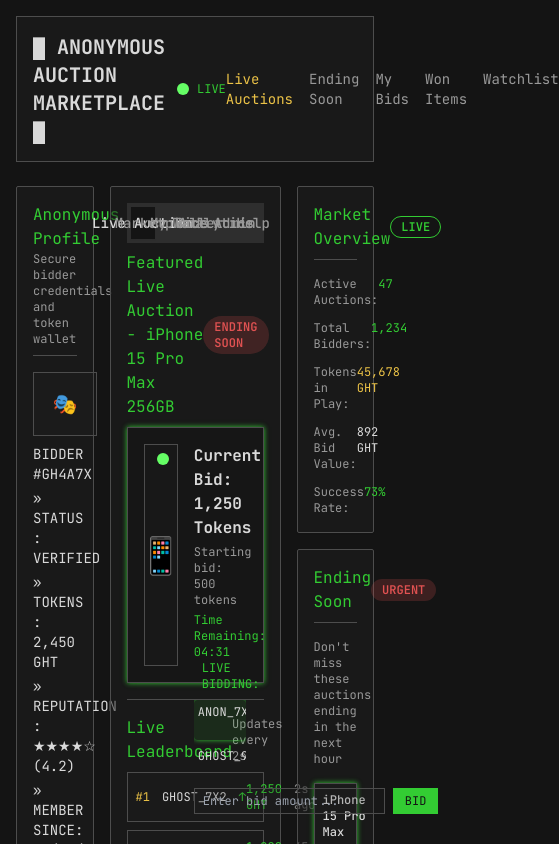
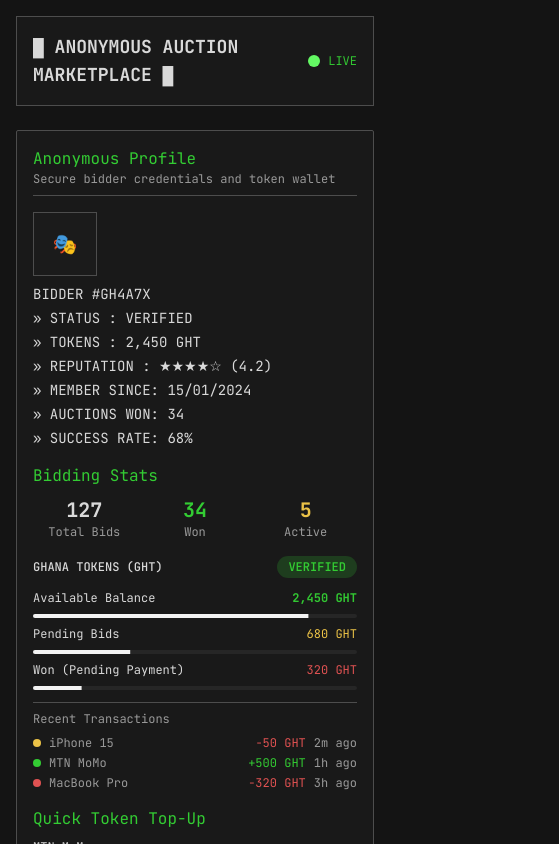
Before and after one commit to funnycelestial/act, a React (Vite) app: page / in a window 390 px wide. Shown: the top 844 px of the page, 559 px wide, since content can reach past the window. Built offline with nearby package versions, Linux system fonts and the light colour scheme.

Commit message:
Fix: Improve responsiveness for mobile
Adjust layout to prevent text overlap on smaller screens and improve overall responsiveness across different device sizes.

```diff
--- a/src/components/SpyDashboard.tsx
+++ b/src/components/SpyDashboard.tsx
@@ -19,15 +19,15 @@ const AuctionDashboard = () => {
     <div className="min-h-screen bg-background p-4 font-terminal text-foreground">
       {/* Header */}
       <div className="mb-6 border border-panel-border bg-card/50 p-4">
-        <div className="flex items-center justify-between">
+        <div className="flex flex-col lg:flex-row lg:items-center lg:justify-between gap-4">
           <div className="flex items-center gap-3">
-            <div className="text-xl font-bold text-foreground">█ ANONYMOUS AUCTION MARKETPLACE █</div>
+            <div className="text-lg lg:text-xl font-bold text-foreground">█ ANONYMOUS AUCTION MARKETPLACE █</div>
             <div className="flex items-center gap-2">
               <div className="w-3 h-3 bg-live-pulse rounded-full animate-pulse-slow"></div>
               <span className="text-xs text-terminal-green animate-pulse-slow">LIVE</span>
             </div>
           </div>
-          <div className="flex gap-4 text-sm">
+          <div className="hidden lg:flex gap-4 text-sm">
             <span className="text-terminal-amber hover:text-terminal-amber/80 cursor-pointer transition-colors">Live Auctions</span>
             <span className="text-muted-foreground hover:text-foreground cursor-pointer transition-colors">Ending Soon</span>
             <span className="text-muted-foreground hover:text-foreground cursor-pointer transition-colors">My Bids</span>
@@ -37,9 +37,9 @@ const AuctionDashboard = () => {
         </div>
       </div>
 
-      <div className="grid grid-cols-12 gap-4">
+      <div className="grid grid-cols-1 lg:grid-cols-12 gap-4">
         {/* Left Panel - User Profile & Wallet */}
-        <div className="col-span-3">
+        <div className="lg:col-span-3">
           <Card className="border-panel-border bg-card/50 p-4 mb-4">
             <div className="mb-4 border-b border-panel-border pb-2">
               <h3 className="text-terminal-green">Anonymous Profile</h3>
@@ -121,17 +121,17 @@ const AuctionDashboard = () => {
         </div>
 
         {/* Center Panel - Main Auction Interface */}
-        <div className="col-span-6">
+        <div className="lg:col-span-6">
           <Card className="border-panel-border bg-card/50 p-4">
             <Tabs defaultValue="live-auction" className="w-full">
-              <TabsList className="grid w-full grid-cols-7">
-                <TabsTrigger value="live-auction">Live Auction</TabsTrigger>
-                <TabsTrigger value="marketplace">Marketplace</TabsTrigger>
-                <TabsTrigger value="my-bids">My Bids</TabsTrigger>
-                <TabsTrigger value="wallet">Wallet</TabsTrigger>
-                <TabsTrigger value="analytics">Analytics</TabsTrigger>
-                <TabsTrigger value="admin">Admin</TabsTrigger>
-                <TabsTrigger value="help">Help</TabsTrigger>
+              <TabsList className="grid w-full grid-cols-2 sm:grid-cols-4 lg:grid-cols-7 gap-1">
+                <TabsTrigger value="live-auction" className="text-xs sm:text-sm">Live</TabsTrigger>
+                <TabsTrigger value="marketplace" className="text-xs sm:text-sm">Market</TabsTrigger>
+                <TabsTrigger value="my-bids" className="text-xs sm:text-sm">My Bids</TabsTrigger>
+                <TabsTrigger value="wallet" className="text-xs sm:text-sm">Wallet</TabsTrigger>
+                <TabsTrigger value="analytics" className="text-xs sm:text-sm hidden sm:block">Analytics</TabsTrigger>
+                <TabsTrigger value="admin" className="text-xs sm:text-sm hidden lg:block">Admin</TabsTrigger>
+                <TabsTrigger value="help" className="text-xs sm:text-sm hidden lg:block">Help</TabsTrigger>
               </TabsList>
 
               <TabsContent value="live-auction" className="space-y-4">
@@ -181,7 +181,7 @@ const AuctionDashboard = () => {
               </TabsContent>
 
               <TabsContent value="marketplace" className="space-y-4">
-                <div className="grid grid-cols-2 gap-4">
+                <div className="grid grid-cols-1 md:grid-cols-2 gap-4">
                   <div className="space-y-3">
                     <h4 className="text-terminal-green">Electronics & Tech</h4>
                     {[
@@ -246,7 +246,7 @@ const AuctionDashboard = () => {
                             {bid.status.toUpperCase()}
                           </Badge>
                         </div>
-                        <div className="grid grid-cols-3 gap-2 text-xs">
+                        <div className="grid grid-cols-1 sm:grid-cols-3 gap-2 text-xs">
                           <div>
                             <span className="text-muted-foreground">My Bid:</span>
                             <div className="text-foreground">{bid.myBid} GHT</div>
@@ -314,7 +314,7 @@ const AuctionDashboard = () => {
         </div>
 
         {/* Right Panel - Active Auctions & Market Info */}
-        <div className="col-span-3">
+        <div className="lg:col-span-3">
           <Card className="border-panel-border bg-card/50 p-4 mb-4">
             <div className="mb-4 flex items-center justify-between border-b border-panel-border pb-2">
               <h3 className="text-terminal-green">Market Overview</h3>
```
